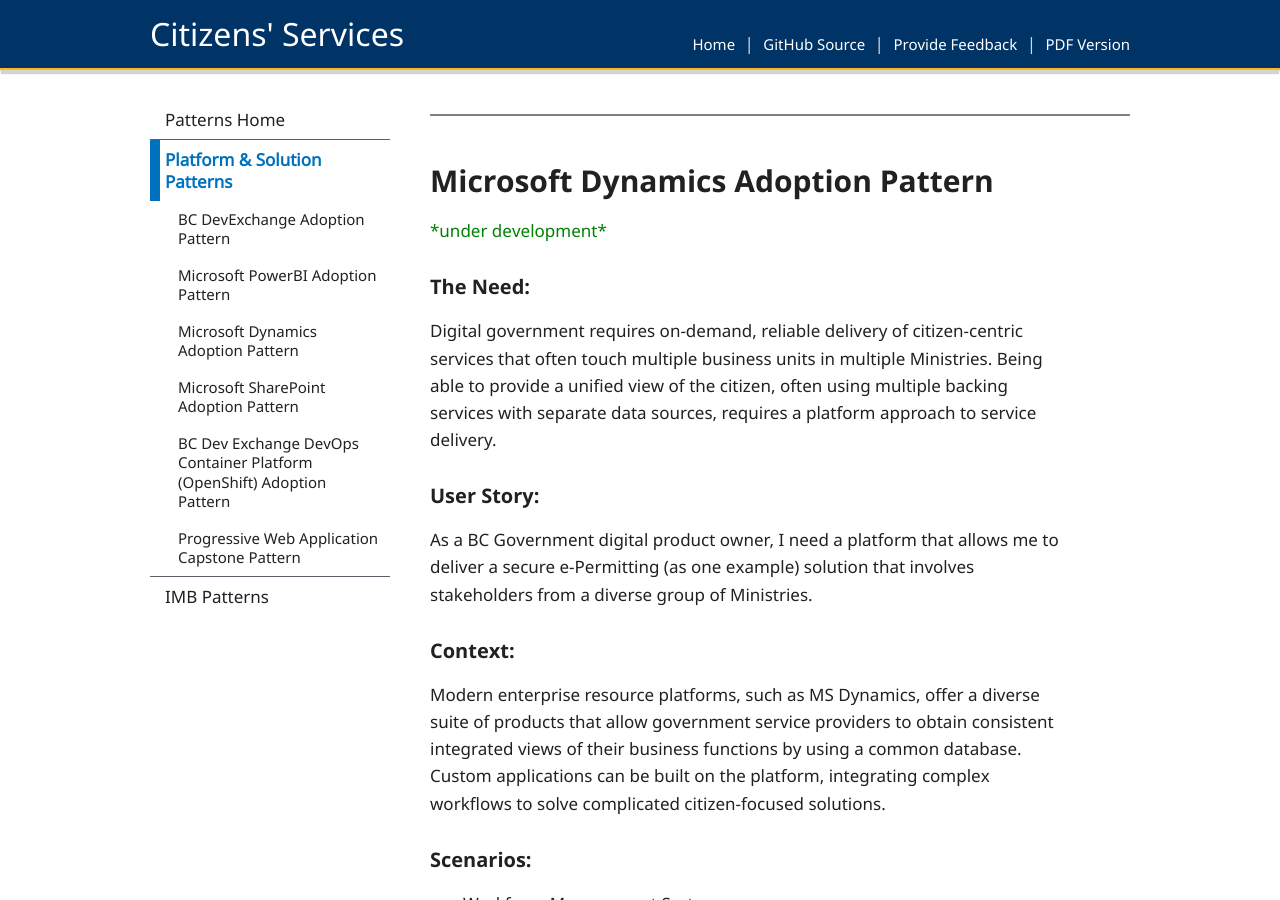
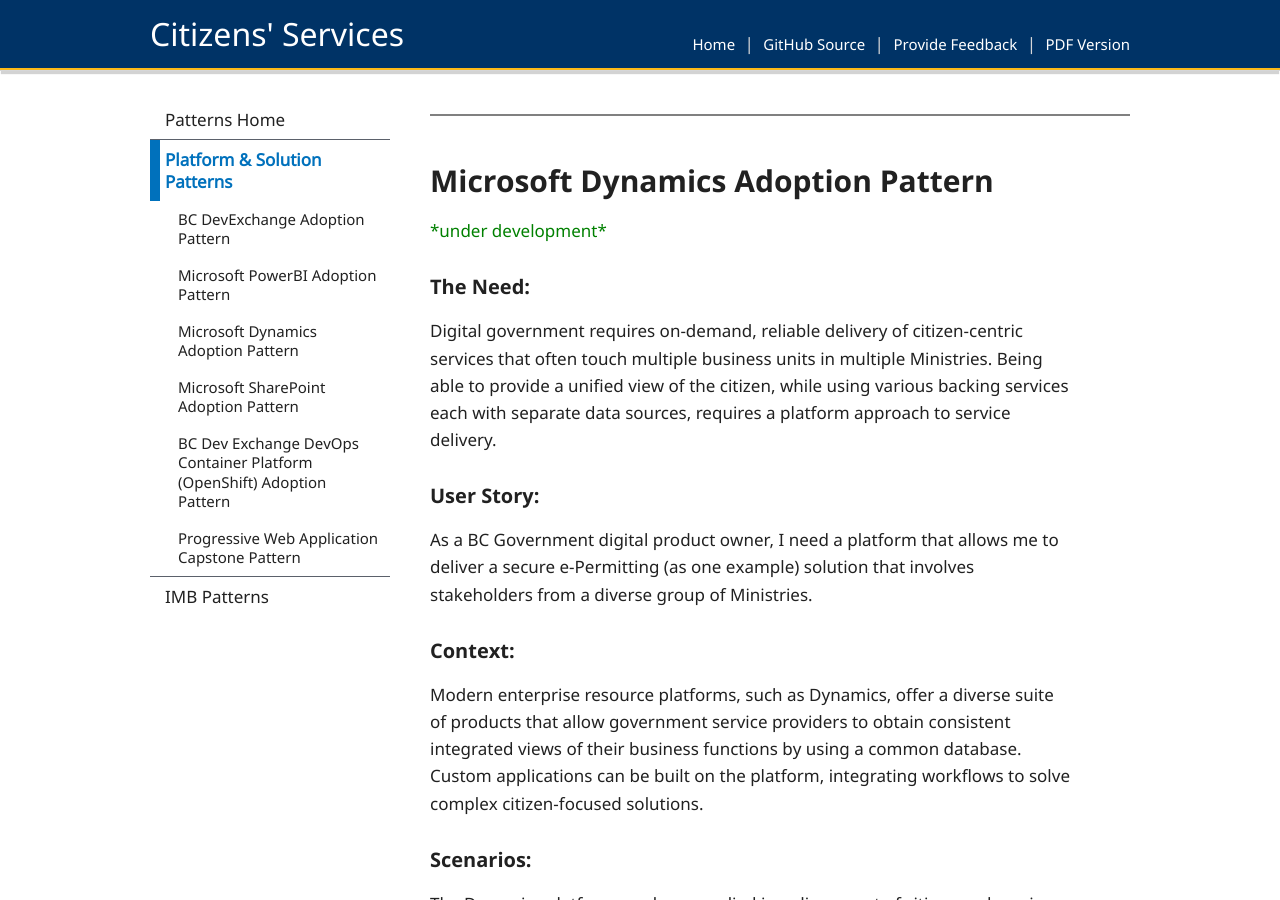
Before and after one commit to HeatherRemacle/exchangelabops, a Jekyll site: the page built from pages/patterns/platform-&-solution-patterns.md, in a window 1280 px wide and 900 px high, scrolled down 2463 px. Built offline with Jekyll 4.4.1, drawn with Linux system fonts in a browser that asks for light colours; some of the changed text lies outside the part shown.

Commit message:
Update platform and solution patterns

```diff
--- a/pages/patterns/platform-&-solution-patterns.md
+++ b/pages/patterns/platform-&-solution-patterns.md
@@ -68,22 +68,24 @@ The IMB can work with project teams to review requirements, participate on techn
 <span style="color: green">\*under development\*</span>
 
 ### The Need:
-Digital government requires on-demand, reliable delivery of citizen-centric services that often touch multiple business units in multiple Ministries. Being able to provide a unified view of the citizen, often using multiple backing services with separate data sources, requires a platform approach to service delivery.
+Digital government requires on-demand, reliable delivery of citizen-centric services that often touch multiple business units in multiple Ministries. Being able to provide a unified view of the citizen, while using various backing services each with separate data sources, requires a platform approach to service delivery.
 
 ### User Story:
 As a BC Government digital product owner, I need a platform that allows me to deliver a secure e-Permitting (as one example) solution that involves stakeholders from a diverse group of Ministries.
 
 ### Context:
-Modern enterprise resource platforms, such as MS Dynamics, offer a diverse suite of products that allow government service providers to obtain consistent integrated views of their business functions by using a common database. Custom applications can be built on the platform, integrating complex workflows to solve complicated citizen-focused solutions.
+Modern enterprise resource platforms, such as Dynamics, offer a diverse suite of products that allow government service providers to obtain consistent integrated views of their business functions by using a common database. Custom applications can be built on the platform, integrating workflows to solve complex citizen-focused solutions.
 
 ### Scenarios:
--	Workforce Management Systems
--	Financial Accounting
--	Grant/Entitlement Management
--	Permit System Management
--	Case Management
--	Project Management
--	Customer Contact
+The Dynamics platform can been applied in a diverse set of citizen and service focused management systems including:
+- Grant Management
+- Registration systems / Registries
+- Appeals Management
+- Citizen Engagement
+- Referral Management
+- Product orders and delivery tracking
+- Call Centres
+- Marketing List Management
 
 ### Solution:
 <span style="color: green">\*under development\*</span>
```
